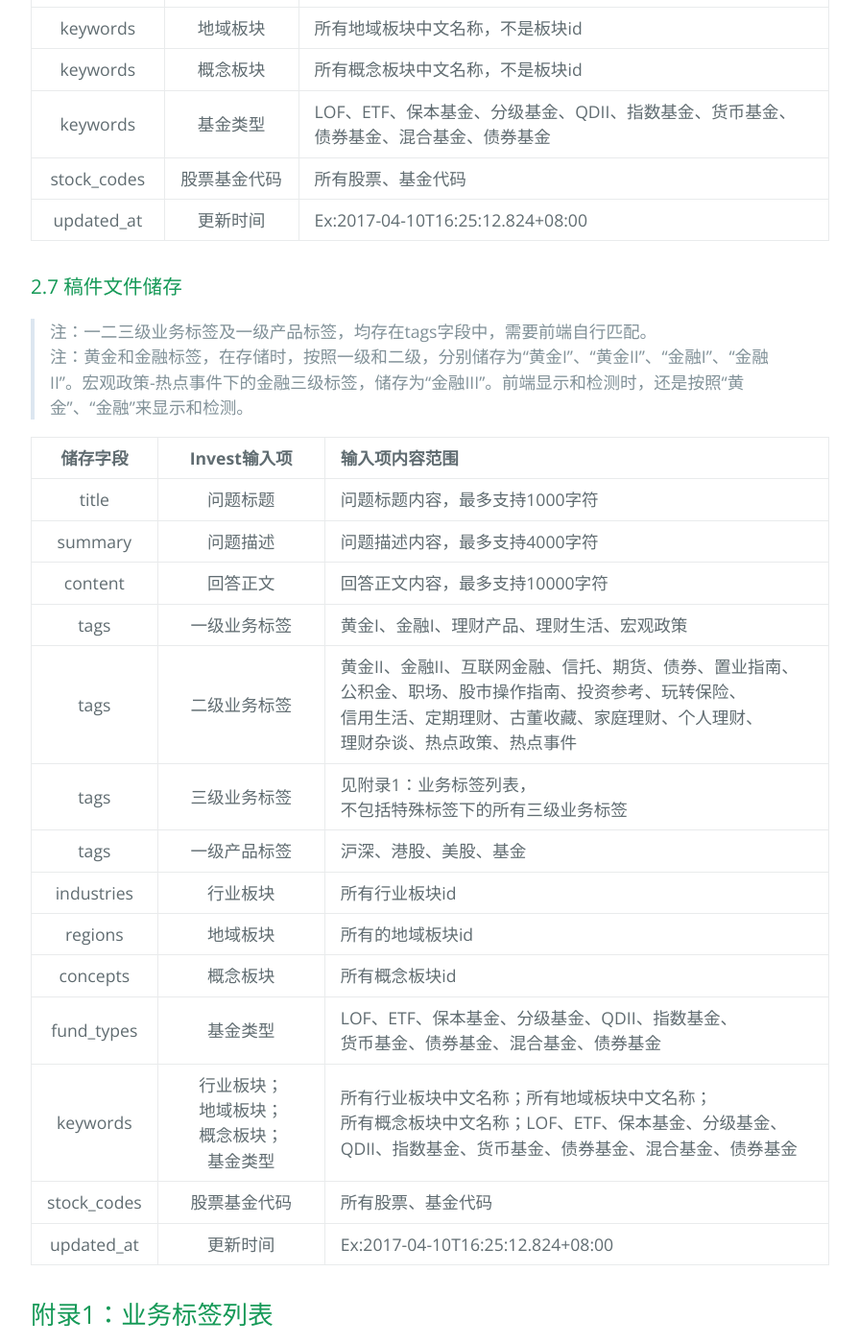
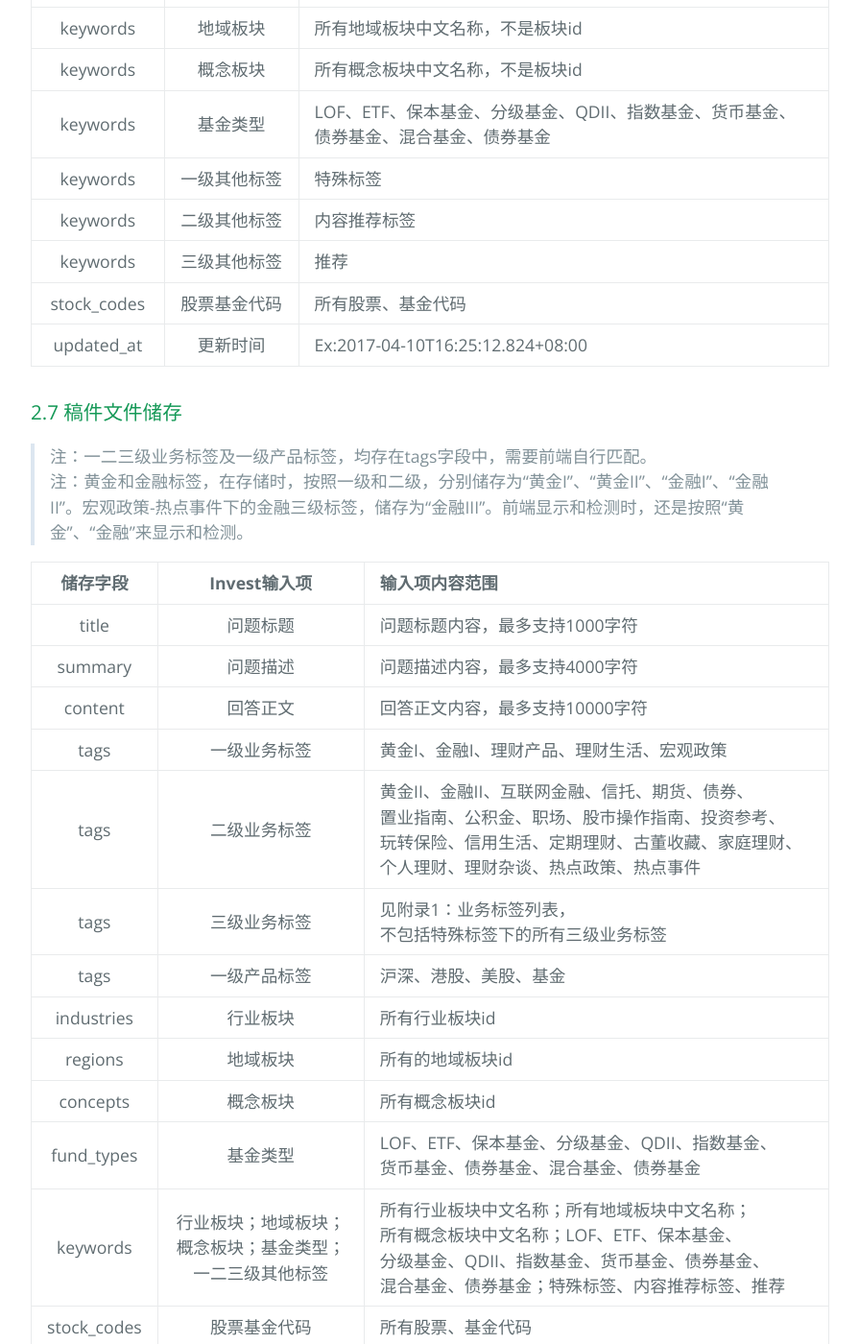
Before and after one commit to Littletreeeeee/prd-invest, a Jekyll site: the page built from documents/prd_invest_jubaoqa.md, in a window 1280 px wide and 1400 px high, scrolled down 11859 px. Shown: the whole window at 96% size, without its empty margins (192-1087 px from the left). Built offline with Jekyll 4.4.1, drawn with Linux system fonts in a browser that asks for light colours; the repository's description, which GitHub fills in, is left out.

Commit message:
edit content

```diff
--- a/documents/prd_invest_jubaoqa.md
+++ b/documents/prd_invest_jubaoqa.md
@@ -204,6 +204,9 @@ layout: default
 |keywords|地域板块|所有地域板块中文名称，不是板块id|
 |keywords|概念板块|所有概念板块中文名称，不是板块id|
 |keywords|基金类型|LOF、ETF、保本基金、分级基金、QDII、指数基金、货币基金、债券基金、混合基金、债券基金|
+|keywords|一级其他标签|特殊标签|
+|keywords|二级其他标签|内容推荐标签|
+|keywords|三级其他标签|推荐|
 |stock_codes|股票基金代码|所有股票、基金代码|
 |updated_at|更新时间|Ex:2017-04-10T16:25:12.824+08:00|
 
@@ -225,7 +228,7 @@ layout: default
 |regions|地域板块|所有的地域板块id|
 |concepts|概念板块|所有概念板块id|
 |fund_types|基金类型|LOF、ETF、保本基金、分级基金、QDII、指数基金、货币基金、债券基金、混合基金、债券基金|
-|keywords|行业板块；地域板块；概念板块；基金类型|所有行业板块中文名称；所有地域板块中文名称；所有概念板块中文名称；LOF、ETF、保本基金、分级基金、QDII、指数基金、货币基金、债券基金、混合基金、债券基金|
+|keywords|行业板块；地域板块；概念板块；基金类型；一二三级其他标签|所有行业板块中文名称；所有地域板块中文名称；所有概念板块中文名称；LOF、ETF、保本基金、分级基金、QDII、指数基金、货币基金、债券基金、混合基金、债券基金；特殊标签、内容推荐标签、推荐|
 |stock_codes|股票基金代码|所有股票、基金代码|
 |updated_at|更新时间|Ex:2017-04-10T16:25:12.824+08:00|
 
```
Also changed, not shown: other parts of documents/prd_invest_jubaoqa.md (+0 -1 lines).
